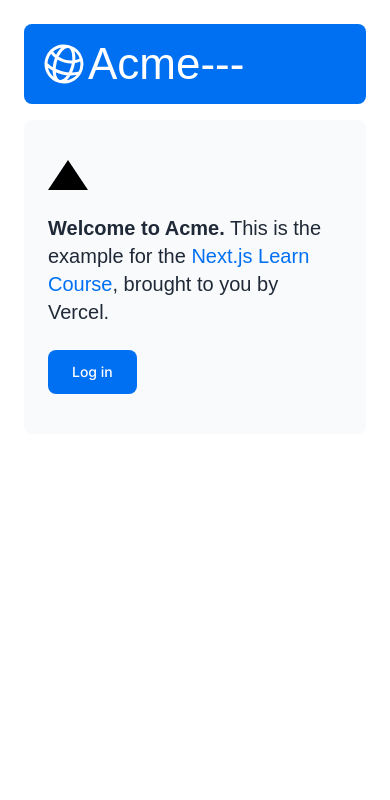
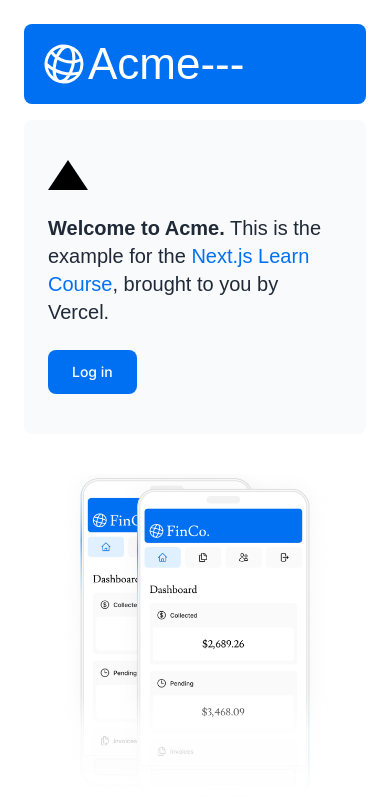
Before and after one commit to ChauhanJaved/nextjs-dashboard, a Next.js app: page / in a window 390 px wide. Shown: the top 800 px of the page. Built offline with nearby package versions, Linux system fonts and the light colour scheme; a web font is replaced by a local one.

Commit message:
Update mobile hero image

```diff
--- a/app/page.tsx
+++ b/app/page.tsx
@@ -30,6 +30,13 @@
         <div className="flex items-center justify-center p-6 md:w-3/5 md:px-28 md:py-12">
           {/* Add Hero Images Here */}
           <Image
+            src="/hero-mobile.png"
+            width={560}
+            height={620}
+            className="block md:hidden"
+            alt="Screenshots of the dashboard project showing desktop and mobile versions"
+          />
+          <Image
             src="/hero-desktop.png"
             width={1000}
             height={760}
```
